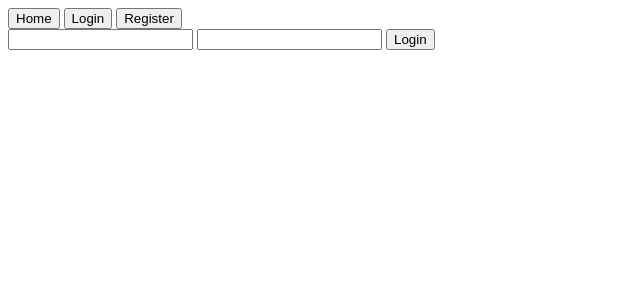
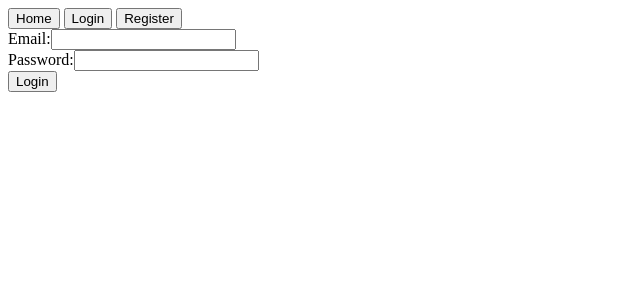
Before and after one commit to codegnomic/sveltekit-pocketbase-demo, a SvelteKit app: page /login in a window 1280 px wide. Shown: the top 300 px of the page, without its empty margins (0-640 px from the left). Built offline with nearby package versions, Linux system fonts and the light colour scheme; what pocketbase would draw is missing.

Commit message:
added form labels, username fields, and redirect

```diff
--- a/src/routes/login/+page.svelte
+++ b/src/routes/login/+page.svelte
@@ -1,19 +1,33 @@
 <script lang="ts">
+  import { goto } from "$app/navigation"
   import { state } from "$lib/stores"
   let email: String
   let password: String
 
   const handleSubmit = async () => {
-        try {
     await state.login(email, password)
-        } catch (error) {
-            console.log(error)
   }
-    }
+
+  $: if ($state.user) goto("/")
 </script>
 
 <form on:submit|preventDefault={handleSubmit}>
-    <input type="email" name="email" bind:value={email} />
-    <input type="password" name="password" bind:value={password} />
+  <div>
+    <label for="email">Email:</label><input
+      type="email"
+      name="email"
+      bind:value={email}
+    />
+  </div>
+  <div>
+    <label for="password">Password:</label><input
+      type="password"
+      name="password"
+      bind:value={password}
+    />
+  </div>
   <button type="submit">Login</button>
 </form>
+{#if $state.alert}
+  <span>{$state.alert}</span>
+{/if}
```
Lines whose indentation alone changed are shown as unchanged.
